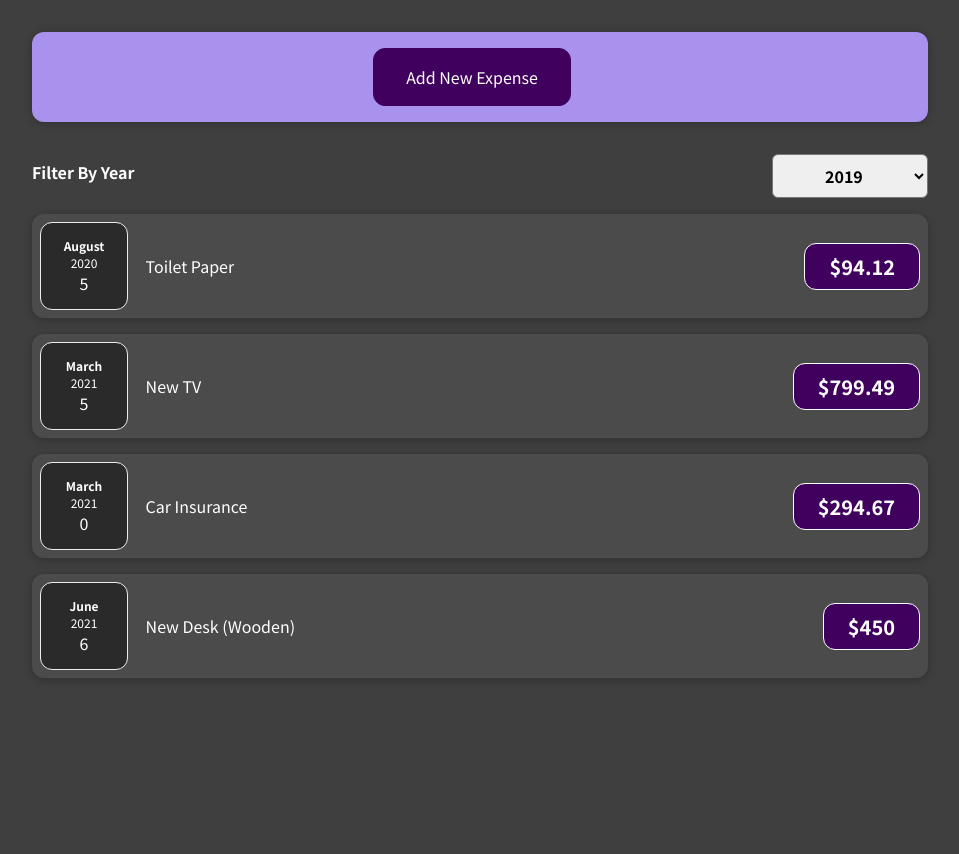
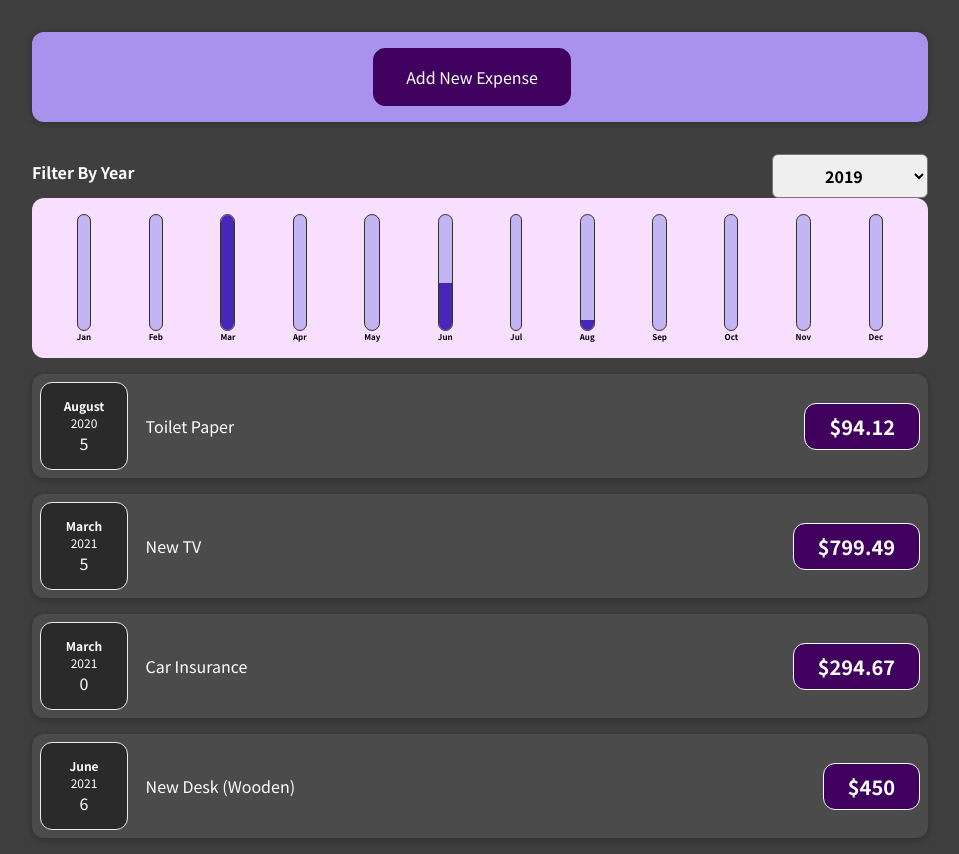
Before and after one commit to naveedHashmi/expense-tracker-react, a React (Create React App) app: page / in a window 1280 px wide. Shown: the whole page, without its empty margins (160-1119 px from the left). Before the commit the page ends 800 px from the top, so only its background shows below. Built offline with nearby package versions, Linux system fonts and the light colour scheme.

Commit message:
Add bar chart for expenses

```diff
--- a/src/App.js
+++ b/src/App.js
@@ -5,6 +5,7 @@
 
 import './App.css';
 import ExpenseFilter from './components/ExpenseFilter/ExpenseFilter';
+import ExpensesChart from './components/ExpensesChart/ExpensesChart';
 
 function App() {
   const [expenses, setExpenses] = useState(defaultExpenses)
@@ -22,13 +23,14 @@
   let filteredContent = <h1>No Expenses Found!</h1>
 
   if (filteredExpenses.length > 0) {
-    filteredContent = filteredExpenses.map(expenseItem => <ExpenseItem item={expenseItem}/>)
+    filteredContent = filteredExpenses.map(expenseItem => <ExpenseItem key={expenseItem.id} item={expenseItem}/>)
   }
 
   return (
     <div className="App">
       <NewExpense onAddExpense={addExpenseHandeler}/>
       <ExpenseFilter onDateFilterChange={onDateFilterChange}/>
+      <ExpensesChart expenses={filteredExpenses}/>
       { filteredContent }
     </div>
   );
--- /dev/null
+++ b/src/components/Chart/Chart.css
@@ -0,0 +1,9 @@
+.chart {
+  padding: 1rem;
+  border-radius: 12px;
+  background-color: #f8dfff;
+  text-align: center;
+  display: flex;
+  justify-content: space-around;
+  height: 10rem;
+}
--- /dev/null
+++ b/src/components/Chart/Chart.js
@@ -0,0 +1,22 @@
+import React from "react";
+import ChartBar from "./ChartBar";
+import './Chart.css';
+
+const Chart = (props) => {
+  const maxValue = Math.max(...props.dataPoints.map(dataPoint => dataPoint.value))
+
+  return (
+    <div className='chart'>
+      {props.dataPoints.map(dataPoint => (
+        <ChartBar
+          key={dataPoint.label}
+          value={dataPoint.value}
+          maxValue={maxValue}
+          label={dataPoint.label}
+        />
+      ))}
+    </div>
+  )
+}
+
+export default Chart;
--- /dev/null
+++ b/src/components/Chart/ChartBar.css
@@ -0,0 +1,30 @@
+.chart-bar {
+  height: 100%;
+  display: flex;
+  flex-direction: column;
+  align-items: center;
+}
+
+.chart-bar__inner {
+  height: 100%;
+  width: 100%;
+  border: 1px solid #313131;
+  border-radius: 12px;
+  background-color: #c3b4f3;
+  overflow: hidden;
+  display: flex;
+  flex-direction: column;
+  justify-content: flex-end;
+}
+
+.chart-bar__fill {
+  background-color: #4826b9;
+  width: 100%;
+  transition: all 0.3s ease-out;
+}
+
+.chart-bar__label {
+  font-weight: bold;
+  font-size: 0.5rem;
+  text-align: center;
+}
--- /dev/null
+++ b/src/components/Chart/ChartBar.js
@@ -0,0 +1,23 @@
+import React from "react";
+import './ChartBar.css';
+
+const ChartBar = (props) => {
+  let maxHight = 0;
+
+  if (props.maxValue > maxHight) {
+    maxHight = props.value / props.maxValue * 100;
+  }
+
+  return (
+    <div className="chart-bar">
+      <div className="chart-bar__inner">
+        <div className="chart-bar__fill" style={{height: `${maxHight}%`}}></div>
+      </div>
+      <div className="chart-bar__label">
+        {props.label}
+      </div>
+    </div>
+  )
+};
+
+export default ChartBar;
--- /dev/null
+++ b/src/components/ExpensesChart/ExpensesChart.js
@@ -0,0 +1,29 @@
+import React from "react";
+import Chart from "../Chart/Chart";
+
+const ExpensesChart = (props) => {
+  const expensesDataPoints = [
+    { label: 'Jan', value: 0 },
+    { label: 'Feb', value: 0 },
+    { label: 'Mar', value: 0 },
+    { label: 'Apr', value: 0 },
+    { label: 'May', value: 0 },
+    { label: 'Jun', value: 0 },
+    { label: 'Jul', value: 0 },
+    { label: 'Aug', value: 0 },
+    { label: 'Sep', value: 0 },
+    { label: 'Oct', value: 0 },
+    { label: 'Nov', value: 0 },
+    { label: 'Dec', value: 0 },
+  ];
+
+  for (const expense of props.expenses) {
+    const month = expense.date.getMonth();
+
+    expensesDataPoints[month].value += expense.amount;
+  }
+
+  return <Chart dataPoints={expensesDataPoints} />
+}
+
+export default ExpensesChart;
--- a/src/components/NewExpense/ExpenseForm.js
+++ b/src/components/NewExpense/ExpenseForm.js
@@ -10,6 +10,7 @@
     event.preventDefault();
 
     const expenseData = {
+      id: Math.random(),
       title: title,
       amount: +amount,
       date: new Date(date)
```
